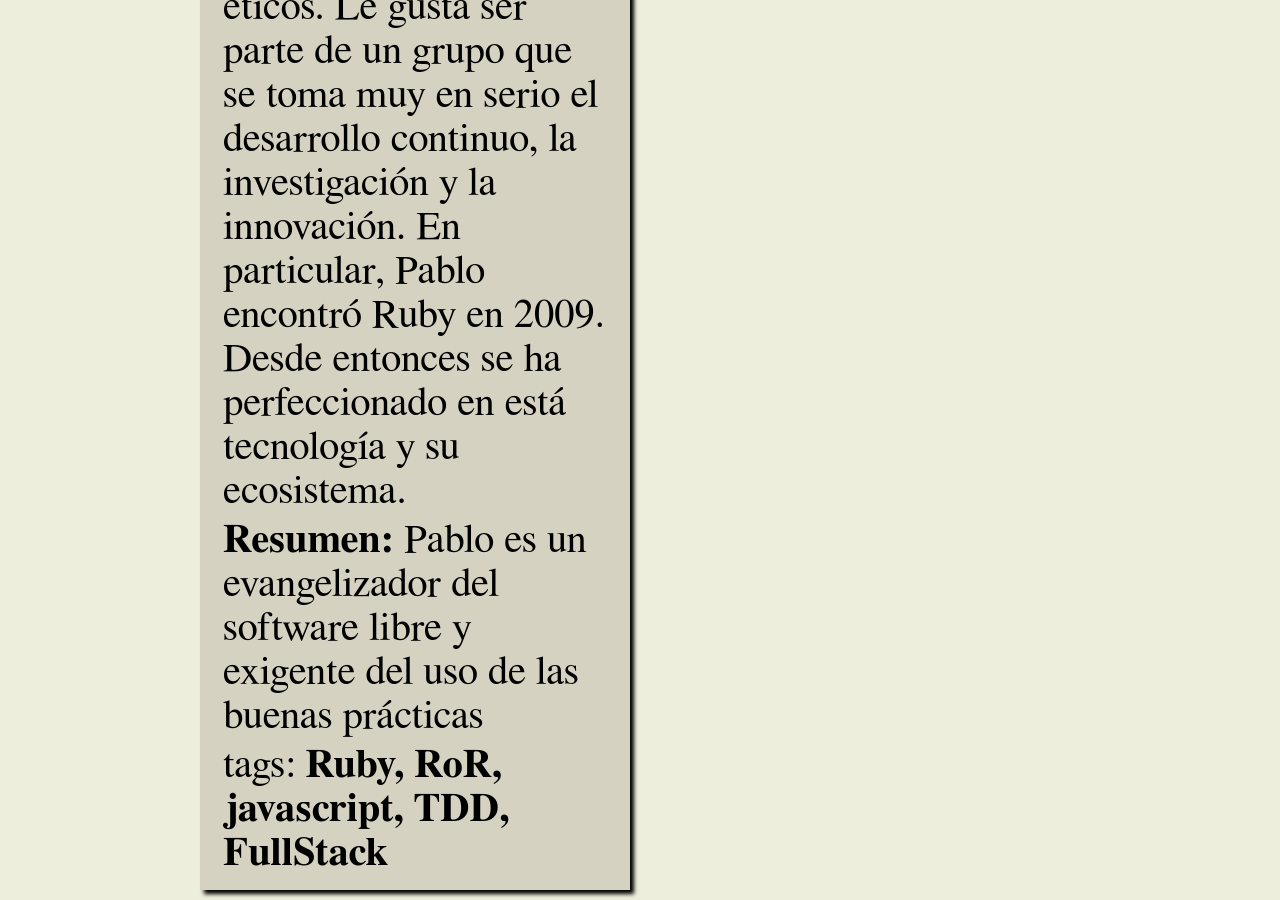
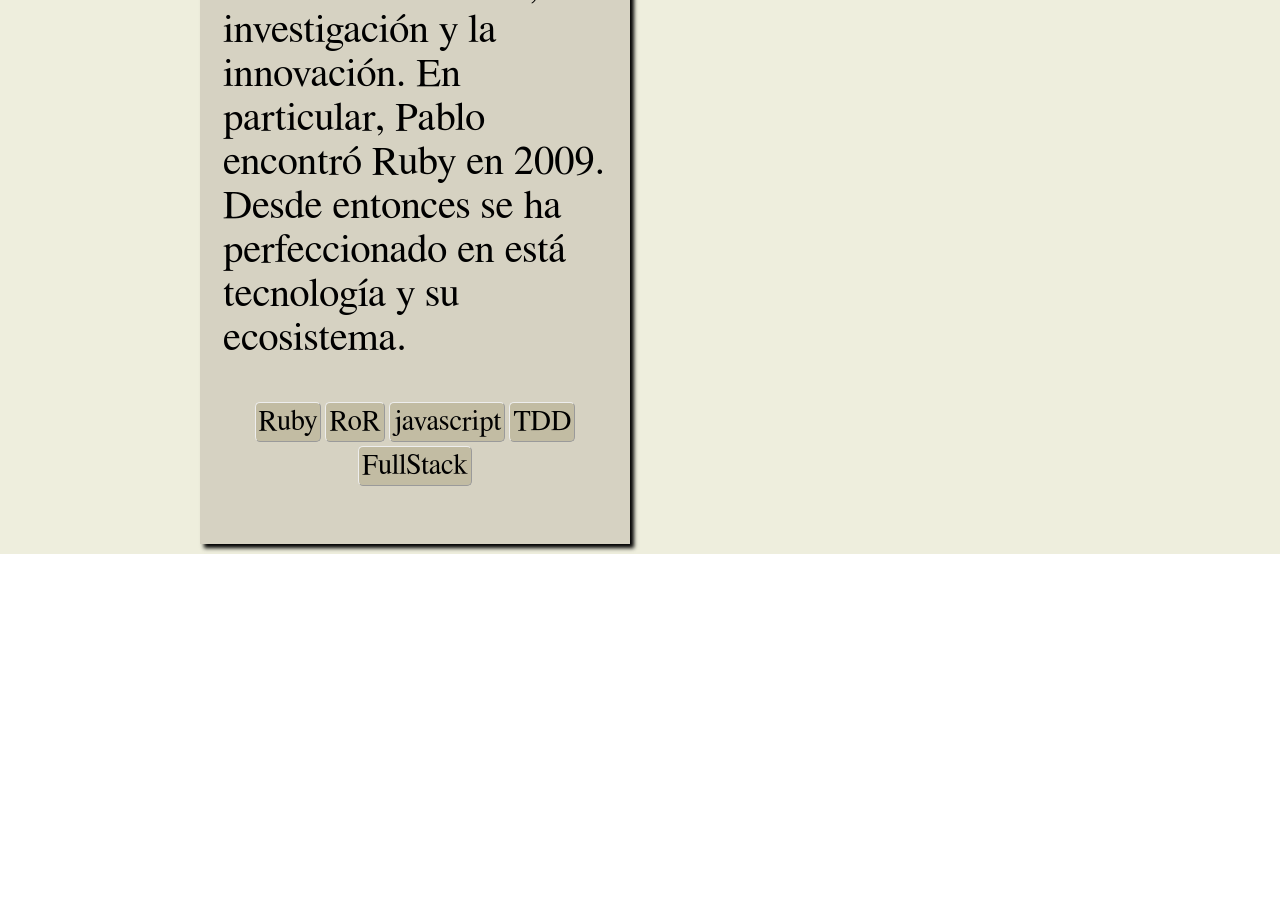
Before and after one commit to BlueLemon/bluelemons.github.io, a Jekyll site: the page index.html, which Jekyll copies as it is, in a window 1280 px wide and 900 px high, scrolled down 6965 px. Built offline with Jekyll 4.4.1, drawn with Linux system fonts in a browser that asks for light colours; after the commit the page ends 7519 px from its top, so only the background shows below that; some of the changed text lies outside the part shown.

Commit message:
Agrego estilos al perfil Olvap.
Agrego links a linkedin.

```diff
--- a/index.html
+++ b/index.html
@@ -119,10 +119,10 @@
           <h2>Pablo Oldani</h2>
         </header>
         <ul>
-          <li><strong>email:</strong> oldani.pablo<at>gmail.com</li>
-          <li><strong>github:</strong> olvap</li>
-          <li><strong>linkdin:</strong> oldanipablo</li>
-          <li><strong>twitter:</strong> olvap</li>
+          <li><a href="mailto:oldani.pablo@gmail.com"class="icon-mail">oldani.pablo@gmail.com</a></li>
+          <li><a href="https://github.com/olvap"class="icon-github">olvap</a></li>
+          <li><a href="https://twitter.com/olvapx" class="icon-twitter">olvapx</a></li>
+          <li><a href="https://linkedin.com/in/oldanipablo" class="icon-linkedin">linkdin: oldanipablo</a></li>
         </ul>
 
         <p><strong>Descripción:</strong> Pablo comenzó a programar a los 10
@@ -144,10 +144,16 @@
         Pablo encontró Ruby en 2009. Desde entonces se ha perfeccionado en está
         tecnología y su ecosistema.</p>
 
-        <p><strong>Resumen:</strong> Pablo es un evangelizador del software
-        libre y exigente del uso de las buenas prácticas</p>
+        <!-- <p><strong>Resumen:</strong> Pablo es un evangelizador del software
+          libre y exigente del uso de las buenas prácticas</p> -->
 
-        <p>tags: <strong>Ruby, RoR, javascript, TDD, FullStack</strong></p>
+        <ul class="tags">
+          <li>Ruby</li>
+          <li>RoR</li>
+          <li>javascript</li>
+          <li>TDD</li>
+          <li>FullStack</li>
+        </ul>
       </section>
 
       <section class="profile">
@@ -157,8 +163,9 @@
         </header>
         <ul>
           <li><a href="mailto:eloyesp@gmail.com"class="icon-mail">eloyesp<at>gmail.com</a></li>
-          <li><a href="https://github.com/eloyesp"class="icon-github">eloyesp</a></li>
-          <li><a href="https://twitter.com/eloyesp" class="icon-twitter">eloyesp</a></li>
+          <li><a href="https://github.com/eloyesp"class="icon-github">github: eloyesp</a></li>
+          <li><a href="https://twitter.com/eloyesp" class="icon-twitter">twitter: @eloyesp</a></li>
+          <li><a href="https://linkedin.com/in/eloyesp" class="icon-linkedin">linkdin: eloyesp</a></li>
         </ul>
 
         <p>
```
